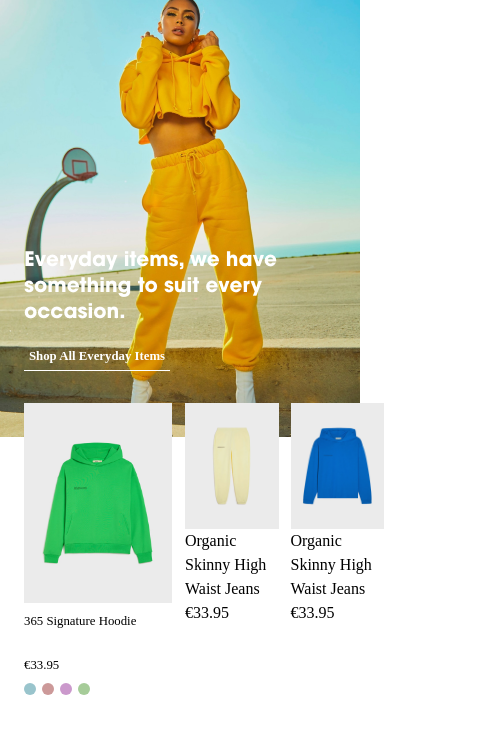
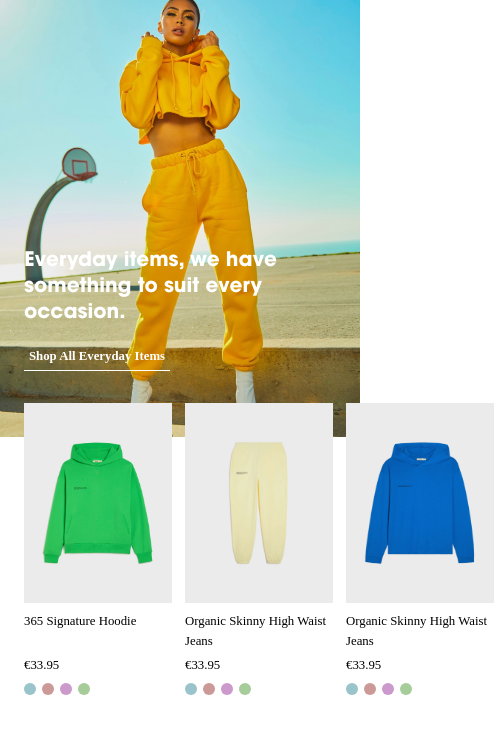
Before and after one commit to tugcan-kartal/DigiFist, a React (Create React App) app: page / in a window 390 px wide. Shown: the top 734 px of the page, 495 px wide, since content can reach past the window. Built offline with nearby package versions, Linux system fonts and the light colour scheme; a web font is replaced by a local one.

Commit message:
almost done

```diff
--- a/src/components/HomePage.js
+++ b/src/components/HomePage.js
@@ -56,17 +56,17 @@ const HomePage = () => {
 
                         <div className='sm:w-[230px] sm:h-[363px] sm:mb-[92px]'>
 
-                            <div className='sm:w-[230px] sm:h-[310px] sm:mb-[12px]'>
-                                <img className='sm:w-[230px] sm:h-[310px]' src={WhiteOne} alt='not found'/>
+                            <div className='sm:w-[230px] w-[148px] sm:h-[310px] h-[200px] sm:mb-[12px] mb-[8px]'>
+                                <img className='sm:w-[230px] w-[148px] sm:h-[310px] h-[200px]' src={WhiteOne} alt='not found'/>
                             </div>
-                            <div className='productdescription sm:w-[230px] sm:h-[20px] sm:mb-[4px] sm:font-normal sm:text-[12.8px] sm:leading-[160%]'>Organic Skinny High Waist Jeans</div>
-                            <div className='flex sm:gap-x-[118px]'>
-                                <div className='price sm:w-[40px] sm:h-[20px] sm:font-medium sm:text-[12.8px] sm:leading-[160%]'>€33.95</div>
-                                <div className='flex sm:gap-x-[8px]'>
-                                    <div className='roundone sm:w-[12px] sm:h-[12px] sm:mt-[4px] rounded-lg'></div>
-                                    <div className='roundtwo sm:w-[12px] sm:h-[12px] sm:mt-[4px] rounded-lg'></div>
-                                    <div className='roundthree sm:w-[12px] sm:h-[12px] sm:mt-[4px] rounded-lg'></div>
-                                    <div className='roundfour sm:w-[12px] sm:h-[12px] sm:mt-[4px] rounded-lg'></div>
+                            <div className='productdescription sm:w-[230px] w-[149px] sm:h-[20px] h-[40px] sm:mb-[4px] mb-[4px] sm:font-normal font-normal sm:text-[12.8px] text-[12.8px] sm:leading-[160%] leading-[20.48px]'>Organic Skinny High Waist Jeans</div>
+                            <div className='flex sm:flex-row flex-col sm:gap-x-[118px] gap-x-[0px]'>
+                                <div className='price sm:w-[40px] w-[40px] sm:h-[20px] h-[20px] sm:font-medium font-medium sm:text-[12.8px] text-[12.8px] sm:leading-[160%] leading-[20.48px]'>€33.95</div>
+                                <div className='flex sm:gap-x-[8px] gap-x-[6px]'>
+                                    <div className='roundone sm:w-[12px] w-[12px] sm:h-[12px] h-[12px] sm:mt-[4px] mt-[8px] sm:rounded-lg rounded-lg'></div>
+                                    <div className='roundtwo sm:w-[12px] w-[12px] sm:h-[12px] h-[12px] sm:mt-[4px] mt-[8px] sm:rounded-lg rounded-lg'></div>
+                                    <div className='roundthree sm:w-[12px] w-[12px] sm:h-[12px] h-[12px] sm:mt-[4px] mt-[8px] sm:rounded-lg rounded-lg'></div>
+                                    <div className='roundfour sm:w-[12px] w-[12px] sm:h-[12px] h-[12px] sm:mt-[4px] mt-[8px] sm:rounded-lg rounded-lg'></div>
                                 </div>
                             </div>
 
@@ -74,17 +74,17 @@ const HomePage = () => {
 
                         <div className='sm:w-[230px] sm:h-[363px] sm:mb-[92px]'>
 
-                            <div className='sm:w-[230px] sm:h-[310px] sm:mb-[12px]'>
-                                <img className='sm:w-[230px] sm:h-[310px]' src={BlueOne} alt='not found'/>
+                            <div className='sm:w-[230px] w-[148px] sm:h-[310px] h-[200px] sm:mb-[12px] mb-[8px]'>
+                                <img className='sm:w-[230px] w-[148px] sm:h-[310px] h-[200px]' src={BlueOne} alt='not found'/>
                             </div>
-                            <div className='productdescription sm:w-[230px] sm:h-[20px] sm:mb-[4px] sm:font-normal sm:text-[12.8px] sm:leading-[160%]'>Organic Skinny High Waist Jeans</div>
-                            <div className='flex sm:gap-x-[118px]'>
-                                <div className='price sm:w-[40px] sm:h-[20px] sm:font-medium sm:text-[12.8px] sm:leading-[160%]'>€33.95</div>
-                                <div className='flex sm:gap-x-[8px]'>
-                                    <div className='roundone sm:w-[12px] sm:h-[12px] sm:mt-[4px] rounded-lg'></div>
-                                    <div className='roundtwo sm:w-[12px] sm:h-[12px] sm:mt-[4px] rounded-lg'></div>
-                                    <div className='roundthree sm:w-[12px] sm:h-[12px] sm:mt-[4px] rounded-lg'></div>
-                                    <div className='roundfour sm:w-[12px] sm:h-[12px] sm:mt-[4px] rounded-lg'></div>
+                            <div className='productdescription sm:w-[230px] w-[149px] sm:h-[20px] h-[40px] sm:mb-[4px] mb-[4px] sm:font-normal font-normal sm:text-[12.8px] text-[12.8px] sm:leading-[160%] leading-[20.48px]'>Organic Skinny High Waist Jeans</div>
+                            <div className='flex sm:flex-row flex-col sm:gap-x-[118px] gap-x-[0px]'>
+                                <div className='price sm:w-[40px] w-[40px] sm:h-[20px] h-[20px] sm:font-medium font-medium sm:text-[12.8px] text-[12.8px] sm:leading-[160%] leading-[20.48px]'>€33.95</div>
+                                <div className='flex sm:gap-x-[8px] gap-x-[6px]'>
+                                    <div className='roundone sm:w-[12px] w-[12px] sm:h-[12px] h-[12px] sm:mt-[4px] mt-[8px] sm:rounded-lg rounded-lg'></div>
+                                    <div className='roundtwo sm:w-[12px] w-[12px] sm:h-[12px] h-[12px] sm:mt-[4px] mt-[8px] sm:rounded-lg rounded-lg'></div>
+                                    <div className='roundthree sm:w-[12px] w-[12px] sm:h-[12px] h-[12px] sm:mt-[4px] mt-[8px] sm:rounded-lg rounded-lg'></div>
+                                    <div className='roundfour sm:w-[12px] w-[12px] sm:h-[12px] h-[12px] sm:mt-[4px] mt-[8px] sm:rounded-lg rounded-lg'></div>
                                 </div>
                             </div>
 
```
